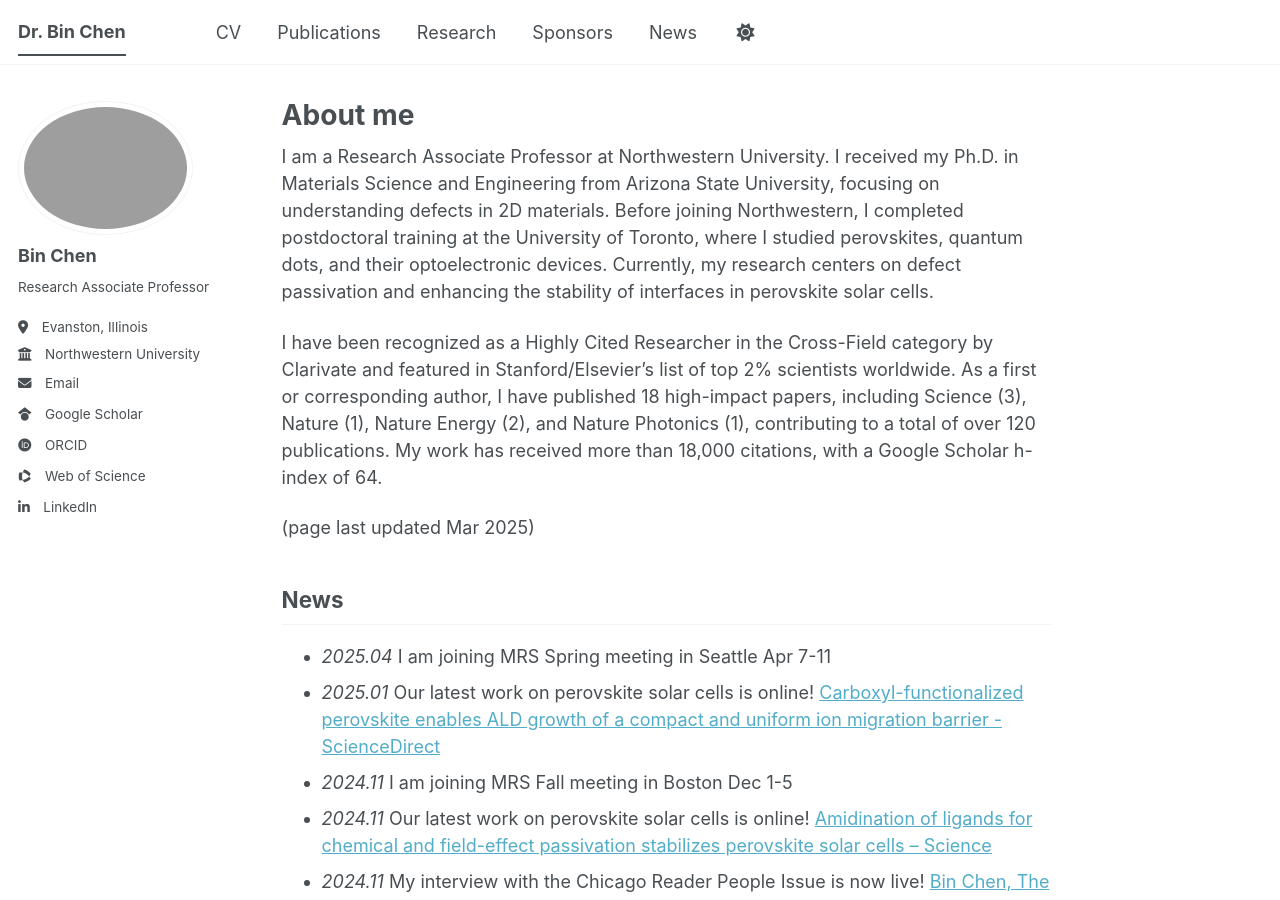
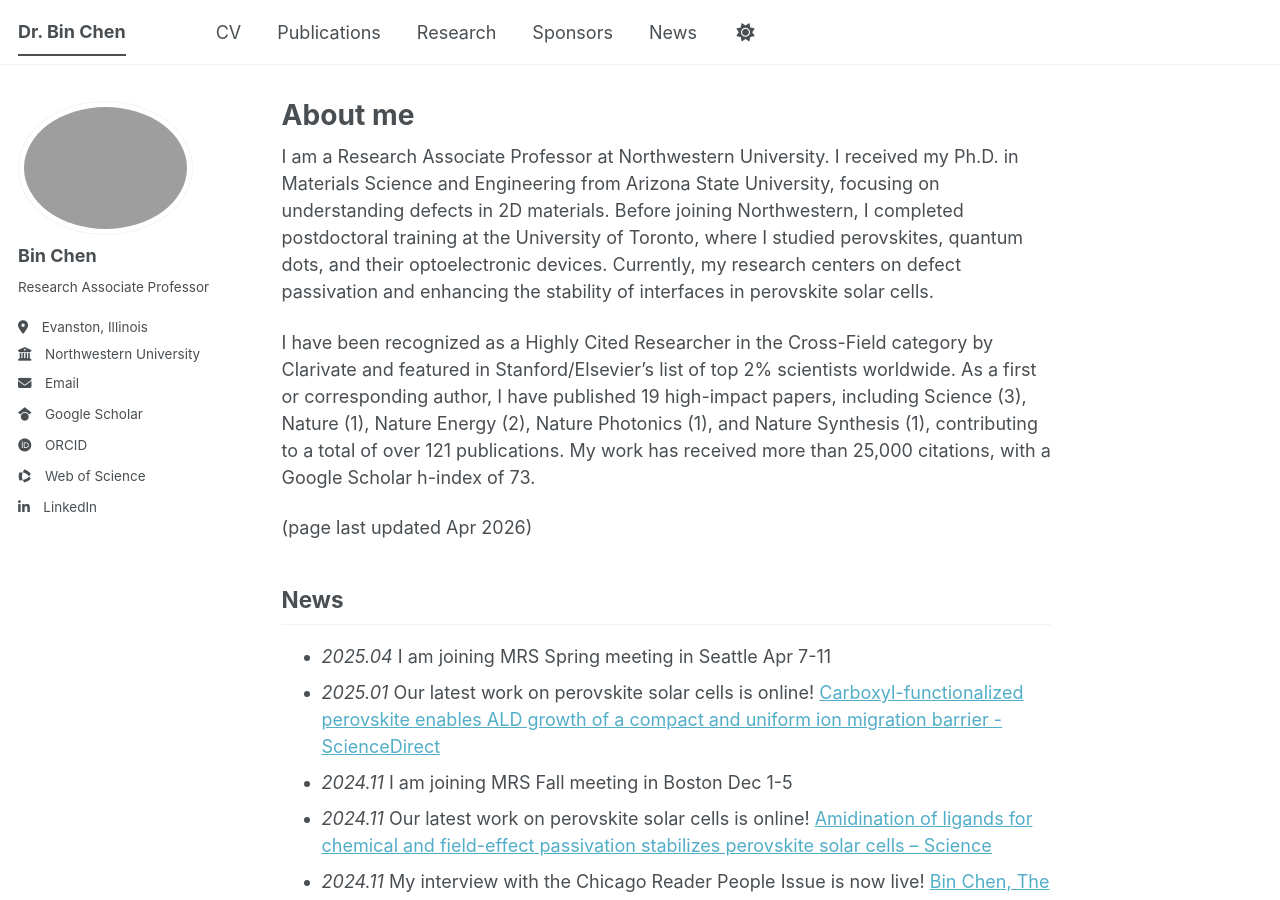
Before and after one commit to chenbinzero/chenbinzero.github.io, a Jekyll site: the page built from _pages/about.md, in a window 1280 px wide and 900 px high. Built offline with Jekyll 4.4.1, drawn with Linux system fonts in a browser that asks for light colours; some web fonts are replaced.

Commit message:
Refresh homepage publication metrics (Apr 2026)
Bumps high-impact paper count to 19 (adding Nature Synthesis), total
publications to 121+, citations to 25,000+, and h-index to 73 to match
the current Google Scholar profile.

```diff
--- a/_pages/about.md
+++ b/_pages/about.md
@@ -9,9 +9,9 @@
 
 I am a Research Associate Professor at Northwestern University. I received my Ph.D. in Materials Science and Engineering from Arizona State University, focusing on understanding defects in 2D materials. Before joining Northwestern, I completed postdoctoral training at the University of Toronto, where I studied perovskites, quantum dots, and their optoelectronic devices. Currently, my research centers on defect passivation and enhancing the stability of interfaces in perovskite solar cells.
 
-I have been recognized as a Highly Cited Researcher in the Cross-Field category by Clarivate and featured in Stanford/Elsevier’s list of top 2% scientists worldwide. As a first or corresponding author, I have published 18 high-impact papers, including Science (3), Nature (1), Nature Energy (2), and Nature Photonics (1), contributing to a total of over 120 publications. My work has received more than 18,000 citations, with a Google Scholar h-index of 64.
+I have been recognized as a Highly Cited Researcher in the Cross-Field category by Clarivate and featured in Stanford/Elsevier’s list of top 2% scientists worldwide. As a first or corresponding author, I have published 19 high-impact papers, including Science (3), Nature (1), Nature Energy (2), Nature Photonics (1), and Nature Synthesis (1), contributing to a total of over 121 publications. My work has received more than 25,000 citations, with a Google Scholar h-index of 73.
 
-(page last updated Mar 2025)
+(page last updated Apr 2026)
 
 ## News
 * *2025.04* I am joining MRS Spring meeting in Seattle Apr 7-11
```
